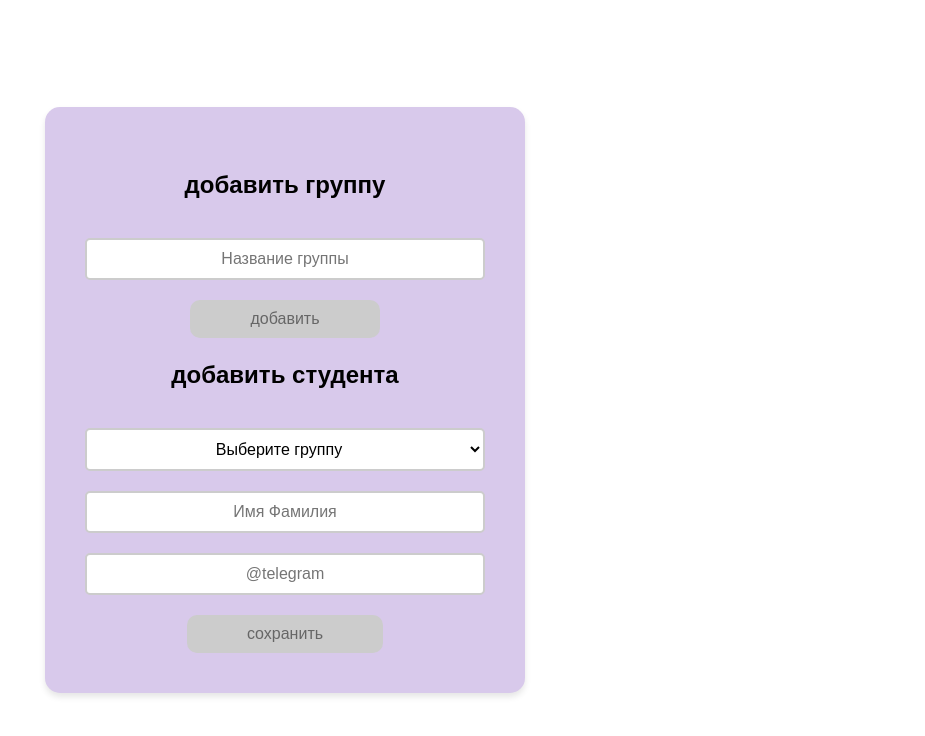
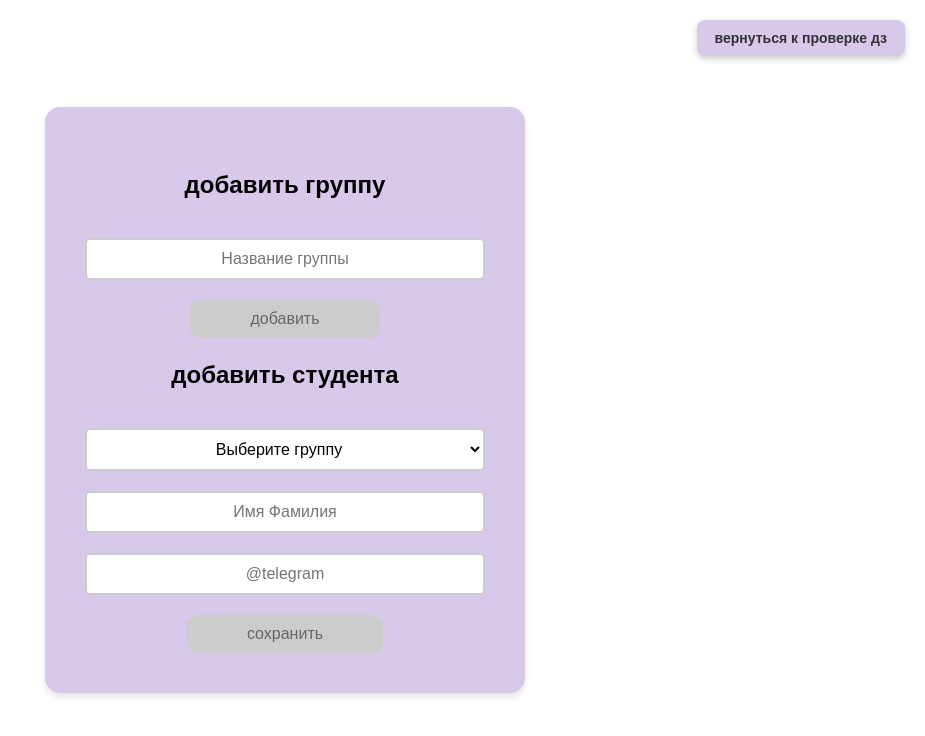
Before and after one commit to Vinter-mach/kabachok, a React (Vite) app in the folder frontend/: page / in a window 1280 px wide. Shown: the top 736 px of the page, without its empty margins (355-1280 px from the left). Built offline with nearby package versions, Linux system fonts and the light colour scheme.

Commit message:
Сделал кнопку "вернуться назад"

```diff
--- a/frontend/src/pages/Group.jsx
+++ b/frontend/src/pages/Group.jsx
@@ -1,4 +1,4 @@
-import {useState} from 'react';
+import { useState } from 'react';
 import '../styles/Group.css';
 import { useNavigate } from 'react-router-dom';
 
@@ -10,7 +10,7 @@ function Group() {
     const navigate = useNavigate();
 
     const handleGroupAdd = () => {
-        navigate('/test');
+        console.log('Добавляем группу:', { groupInput });
     };
 
     const handleStudentSave = () => {
@@ -20,7 +20,15 @@ function Group() {
     const isButtonDisabled = groupInput.trim() === '';
 
     return (
-        <div className="background-wrapper"> {/* Новая обёртка */}
+        <>
+            <button
+                className="back-button-fixed"
+                onClick={() => navigate('/test')}
+            >
+                вернуться к проверке дз
+            </button>
+
+            <div className="background-wrapper">
                 <div className="container">
                     <h2 className="title">добавить группу</h2>
                     <input
@@ -38,6 +46,7 @@ function Group() {
                         добавить
                     </button>
                 </div>
+
                 <div className="container">
                     <h2 className="title">добавить студента</h2>
                     <select
@@ -75,8 +84,8 @@ function Group() {
                     </button>
                 </div>
             </div>
+        </>
     );
 }
 
-
 export default Group;
--- a/frontend/src/styles/Group.css
+++ b/frontend/src/styles/Group.css
@@ -65,3 +65,24 @@ body {
   color: #666666;
   cursor: default;
 }
+
+.back-button-fixed {
+  position: fixed;
+  top: 20px;
+  right: 20px;
+  background-color: #d8c9eb;
+  border: none;
+  border-radius: 8px;
+  padding: 10px 18px;
+  font-size: 14px;
+  font-weight: bold;
+  cursor: pointer;
+  color: #333;
+  z-index: 1000;
+  box-shadow: 0 3px 6px rgba(0, 0, 0, 0.2);
+  transition: background-color 0.2s ease;
+}
+
+.back-button-fixed:hover {
+  background-color: #c4b6d6;
+}
```
Lines whose indentation alone changed are shown as unchanged.
